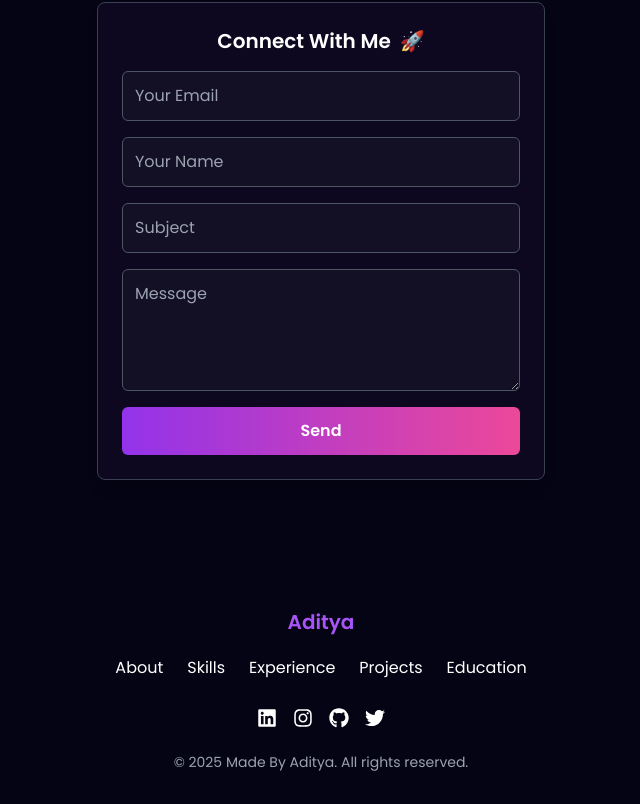
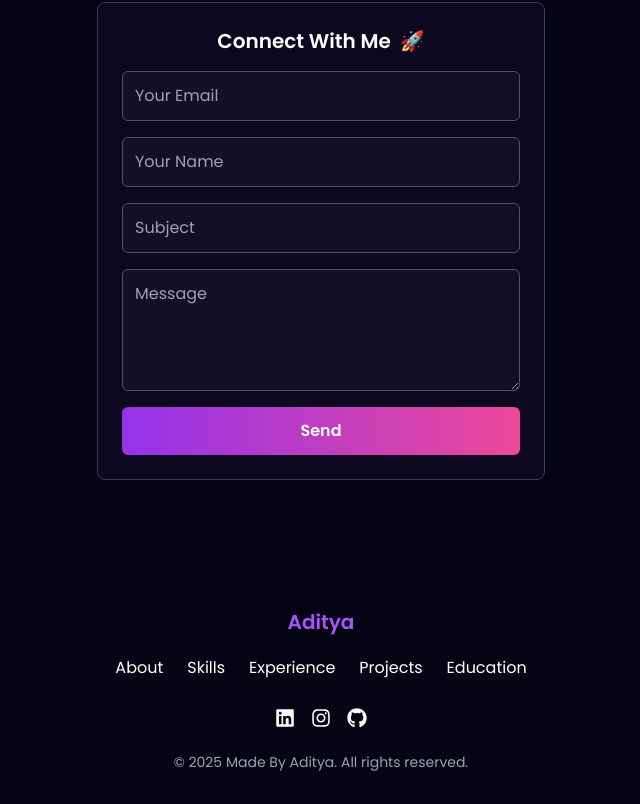
Before and after one commit to aditya-cse-21/Aditya_portfolio, a React (Vite) app: page / in a window 1280 px wide. Shown: the part 6745-7549 px from the top of the page, without its empty margins (319-959 px from the left). Built offline with nearby package versions, Linux system fonts and the light colour scheme.

Commit message:
Update Footer.jsx

```diff
--- a/src/components/Footer/Footer.jsx
+++ b/src/components/Footer/Footer.jsx
@@ -41,7 +41,7 @@ const Footer = () => {
             { icon: <FaLinkedin />, link: "https://www.linkedin.com/in/adityaacse/" },
             { icon: <FaInstagram />, link: "https://www.instagram.com/_adityya__10/" },
             { icon: <FaGithub />, link: "https://github.com/aditya-cse-21/" },
-            { icon: <FaTwitter />, link: "https://twitter.com/_adityaa21" },
+            // { icon: <FaTwitter />, link: "https://twitter.com/_adityaa21" },
 
           ].map((item, index) => (
             <a
```
